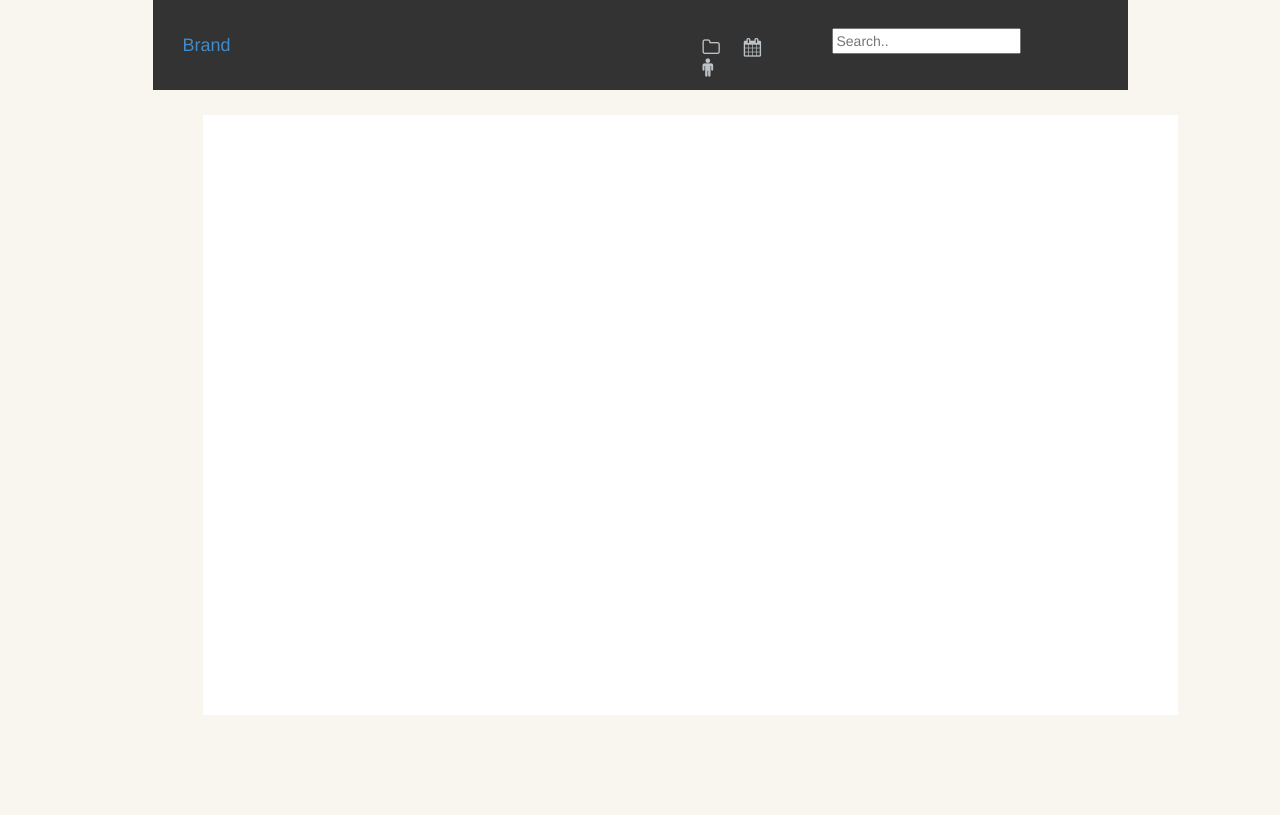
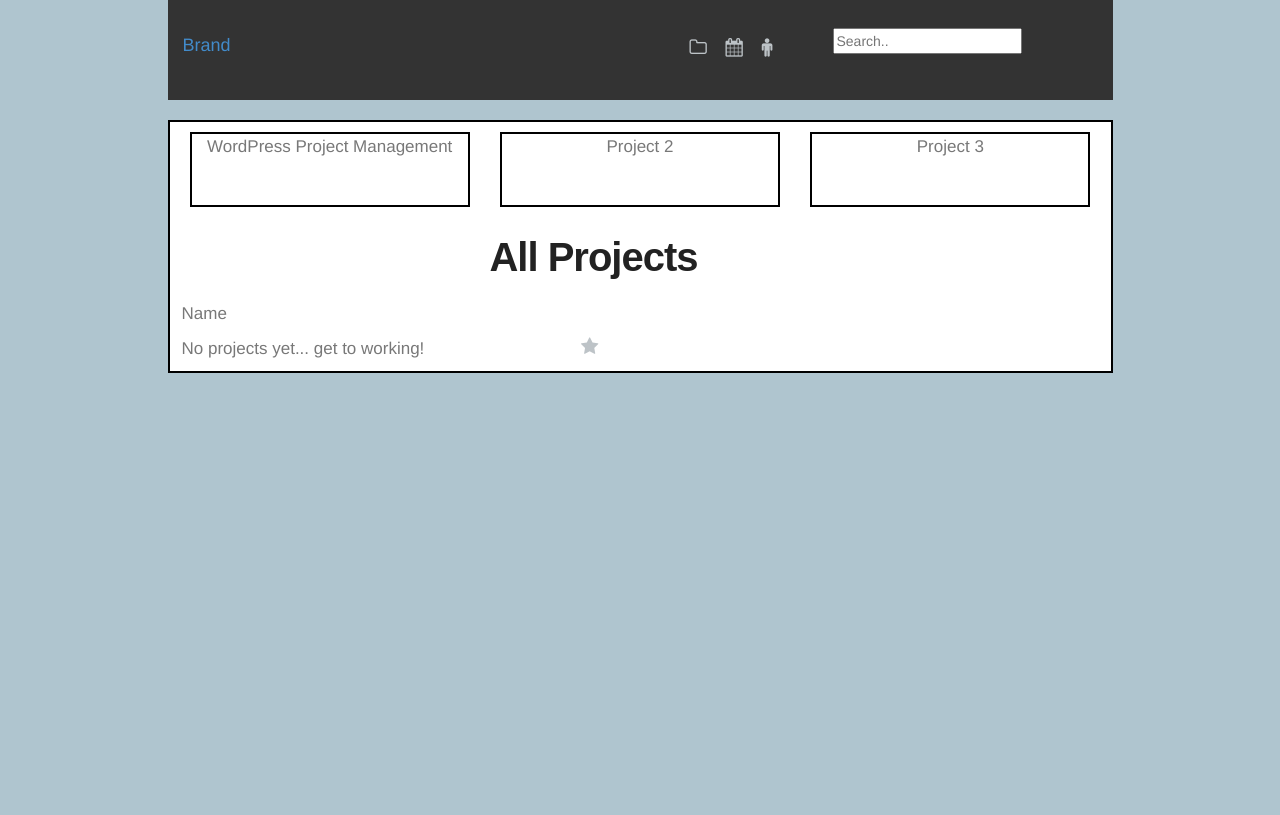
Before and after one commit to ebinnion/WordPress-Project-Management, a website: page index.html in a window 1280 px wide. Drawn offline with nearby package versions, Linux system fonts and the light colour scheme.

Commit message:
redoIndex

```diff
--- a/index.html
+++ b/index.html
@@ -24,7 +24,7 @@
         <style type = "text/css">
 
             body{
-                background-color: #f9f5ef;
+                background-color: #AFC5CF;
             }
 
             i{
@@ -32,13 +32,8 @@
             }
 
             .navi-bar{
-                height: 115px;
-                /*border: 1px solid #000;*/
-            }
-
-            .container .col-md-10{
+                height: 100px;
                  background-color: #333333;
-                /* border: 1px solid #000;*/
             }
 
             .navi-icon-holder{
@@ -46,53 +41,66 @@
                 margin-top: 37px;
             }
 
+            .navi-icon-holder li{
+                display: inline;
+                list-style-type: none;
+                padding-right: 15px;
+            }
+
+            .content{
+                border : 2px solid #000;
+                background-color: #fff;
+                margin-top: 20px;
+            }
+
+            .header-wrapper{
+                margin: 10px 20px 0px 20px;
+            }
+
+            .header-wrapper .inner{
+                border: 2px solid #000;
+                height: 75px;
+                margin-bottom: 5px;
+                text-align: center;
+            }
+
+            a:hover{
+                text-decoration: none;
+            }
+
+            .all-projects-title{
+               margin: 2% 28% 2% 34%;
+            }
+
+            .list-project-wrapper{
+                margin-left: 12px;
+            }
+
+            /*  To-do  */
             .navi-header{
                 color: grey;
             }
 
-            .navi-icon-holder li{
 
-                display: inline;
-                list-style-type: none;
-                margin-left: 20px;
-            }
 
-            .navbar{
-                margin-top: 37px;
-                margin-right:0px;
-            }
 
-            .content .col-md-2{
-                /*border: 1px solid #000;*/
-                height: 100px;
-
-            }
-
-            .content .col-md-8{
-                /*border: 1px solid #000;*/
-                height: 600px;
-                background-color: #fff;
-                width: 975px;
-            }
         </style>
 </head>
 
 <body>
-    <header role="banner">
     <div class="container">
-            <nav class="navi-bar" role = "navigation">
         <div class = "row">
-                    <div class = "col-md-1">
-                    </div>
+            <div class = "col-md-1"></div>
             <div class = "col-md-10">
+                <div class = "navi-bar" role = "navigation">
                     <div class = "row">
-                            <div class = "col-md-4">
+                        <div class = "col-sm-3">
                              <div class="navi-header">
                                 <a class="navbar-brand" href="#" alt = "Brand">Brand</a>
                             </div>
                         </div>
-                            <div class = "col-md-4">
-                                <div class = "navi-icon-holder">
+                        <div class = "col-sm-5">
+                            <div class = "navi-icon-holder pull-right">
                                 <ul>
                                     <li>
                                         <a href="#" class = "dropdown-toggle" data-toggle = "dropdown"><i class="fa fa-folder-o fa-lg"></i></a>
@@ -117,7 +125,7 @@
                                 </ul>
                             </div>
                         </div>
-                            <div class = "col-md-4">
+                        <div class = "col-sm-4 hidden-xs">
                             <div class = "navi-search">
                                 <form class = "navbar-form">
                                     <input class = "search-field" type = "search" placeholder = "Search..">
@@ -126,30 +134,71 @@
                         </div>
                     </div>
                 </div>
-                    <div class = "col-md-1">
-                    </div>
-                </div>
-            </nav><!-- /.navbar-collapse -->
-        </div>
-    </header>
-
 
                 <div class = "content">
+                    <div class = "header-wrapper">
                         <div class = "row">
-            <div class = "col-md-2">
+                            <div class = "col-sm-4">
+                                <a href = "#">
+                                    <div class = "inner">
+                                        <p>WordPress Project Management</p>
                                     </div>
-            <div class = "col-md-8">
+                                </a>
                             </div>
-            <div class = "col-md-2">
+                            <div class = "col-sm-4">
+                                <a href = "#">
+                                    <div class = "inner">
+                                        <p>Project 2</p>
+                                    </div>
+                                </a>
+                            </div>
+                            <div class = "col-sm-4">
+                                <a href = "#">
+                                    <div class = "inner">
+                                        <p>Project 3</p>
+                                    </div>
+                                </a>
                             </div>
                         </div>
                     </div>
 
 
 
-
-
-
+                    <div class = "all-projects-wrapper">
+                        <div class = "row">
+                            <div class = "col-sm-12">
+                                <div class = "all-projects-title">
+                                    <h2>All Projects</h2>
+                                </div>
+                            </div>
+                        </div>
+                        <div class = "list-project-wrapper">
+                            <div class = "row">
+                                <div class = "col-sm-12">
+                                    <div class = "project-title">
+                                        <p>Name</p>
+                                    </div>
+                                    <div class = "row">
+                                        <div class = "col-sm-5 col-xs-4">
+                                            <div class = "project-name">
+                                                <a href = "#"><p>No projects yet... get to working!</p></a>
+                                            </div>
+                                        </div>
+                                        <div class = "col-sm-7 col-xs-8">
+                                            <div class = "star">
+                                                <a href = "#"><i class = "fa fa-star fa-lg"></i></a>
+                                            </div>
+                                        </div>
+                                    </div>
+                                </div>
+                            </div>
+                        </div>
+                    </div>
+                </div>
+            </div>
+            <div class = "col-md-1"></div>
+        </div>
+    </div>
       <!-- Development -->
     <script src="http://ajax.googleapis.com/ajax/libs/jquery/1.10.2/jquery.min.js"></script>
     <!-- end Development -->
```
Lines whose indentation alone changed are shown as unchanged.
